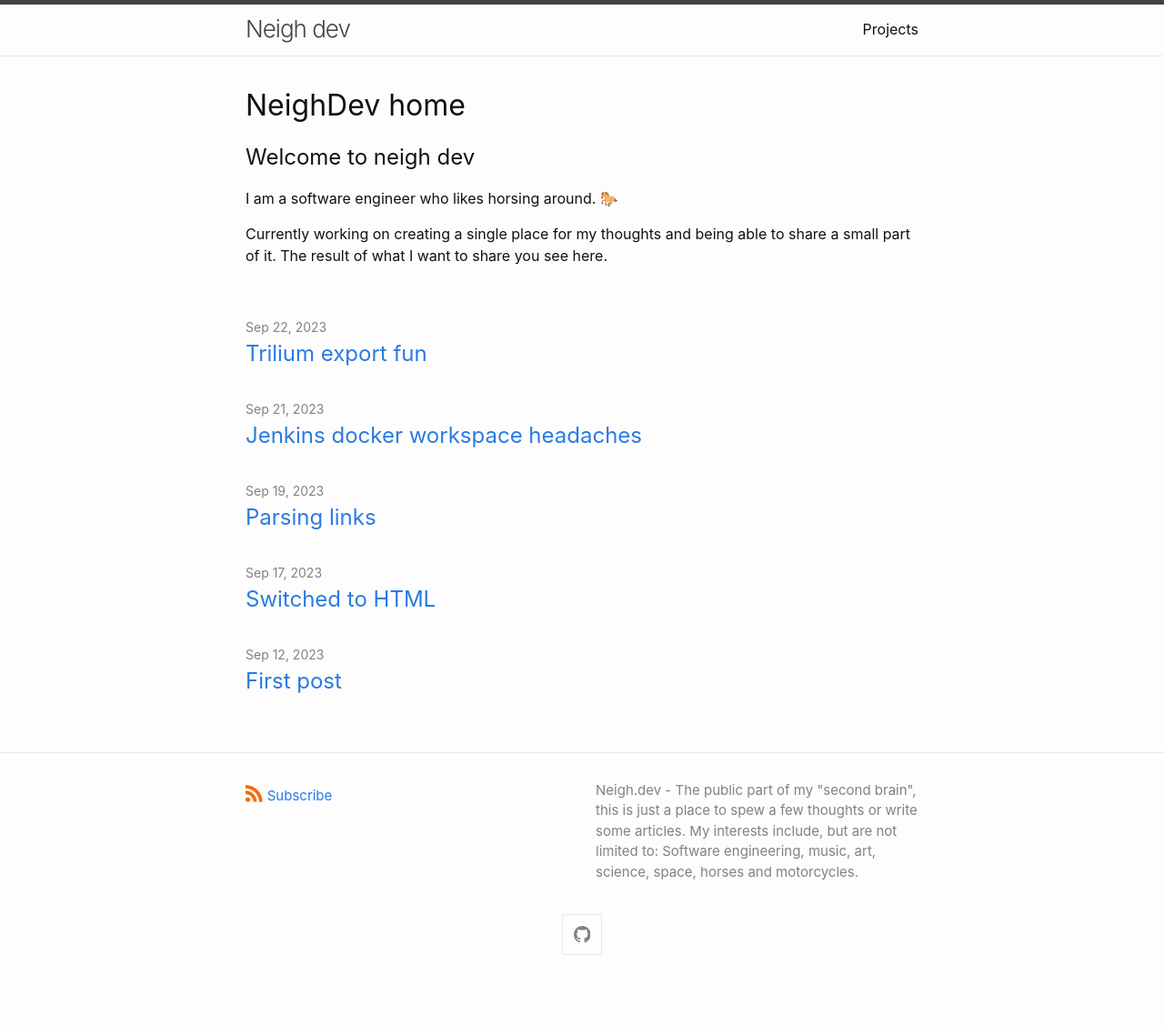
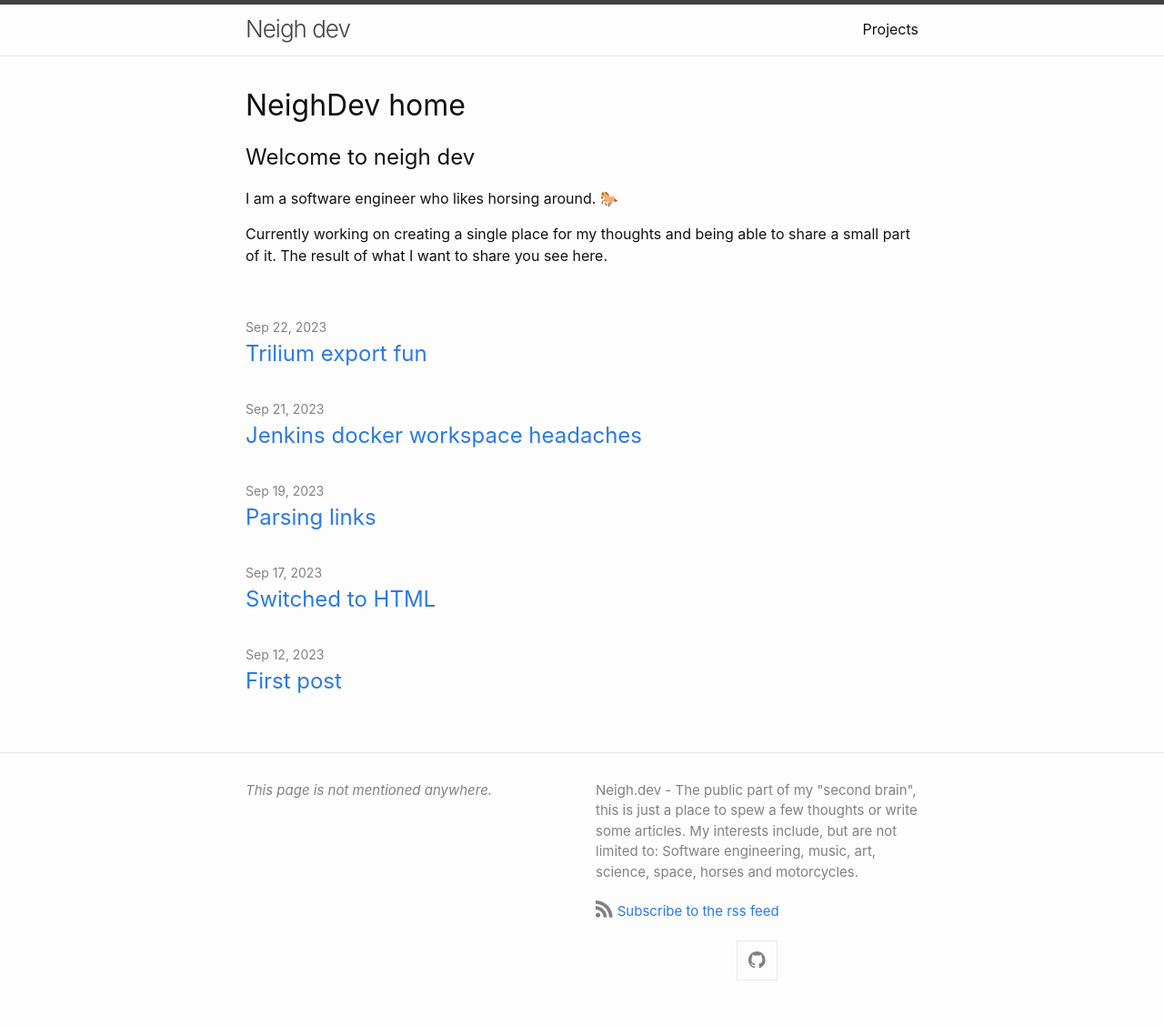
Before and after one commit to neighdev/neigh-dev, a Jekyll site: the page built from index.html, in a window 1280 px wide. Shown: the whole page at 91% size. Built offline with Jekyll 4.4.1, drawn with Linux system fonts in a browser that asks for light colours; before the commit the page ends 1085 px from its top, so only the background shows below that.

Commit message:
Show backlinks

```diff
--- a/_includes/footer.html
+++ b/_includes/footer.html
@@ -5,13 +5,18 @@
 
     <div class="footer-col-wrapper">
       <div class="footer-col">
-        <p class="feed-subscribe">
-          <a href="{{ site.feed.path | default: 'feed.xml' | absolute_url }}">
-            <svg class="svg-icon orange">
-              <use xlink:href="{{ 'assets/minima-social-icons.svg#rss' | relative_url }}"></use>
-            </svg><span>Subscribe</span>
-          </a>
-        </p>
+
+      {%- if page.backlinks and page.backlinks.size > 0 -%}
+        <strong>Mentioned on page:</strong>
+        <ul>
+            {%- for backlink in page.backlinks -%}
+                <li><a href="{% link {{backlink.link}} %}">{{ backlink.title }}</a></li>
+            {%- endfor -%}
+        </ul>
+        {% else %}
+        <em>This page is not mentioned anywhere.</em>
+      {%- endif -%}
+
       {%- if site.author %}
         <ul class="contact-list">
           {% if site.author.name -%}
@@ -22,14 +27,19 @@
           {%- endif %}
         </ul>
       {%- endif %}
+
       </div>
       <div class="footer-col">
         <p>{{ site.description | escape }}</p>
+        <p class="feed-subscribe">
+          <a href="{{ site.feed.path | default: 'feed.xml' | absolute_url }}">
+            <svg class="svg-icon grey">
+              <use xlink:href="{{ 'assets/minima-social-icons.svg#rss' | relative_url }}"></use>
+            </svg><span>Subscribe to the rss feed</span>
+          </a>
+        </p>
+        {%- include social.html -%}
       </div>
-    </div>
-
-    <div class="social-links">
-      {%- include social.html -%}
     </div>
 
   </div>
--- a/_layouts/base.html
+++ b/_layouts/base.html
@@ -15,6 +15,13 @@
 
     {%- include footer.html -%}
 
+    {%- if page.backlinks and page.backlinks.size > 0 -%}
+    <ul>
+        {%- for backlink in page.backlinks -%}
+            <li><a href="{% link {{backlink.link}} %}">{{ backlink.title }}</a></li>
+        {%- endfor -%}
+    </ul>
+    {%- endif -%}
   </body>
 
 </html>
```
